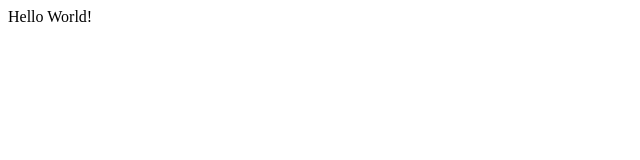
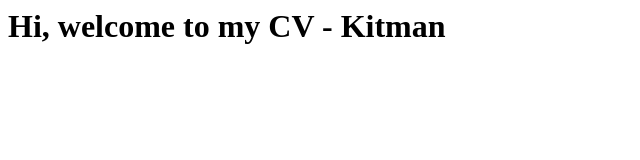
Before and after one commit to kitman1230/kitman1230.github.io, a plain HTML site: page index.html in a window 1280 px wide. Shown: the whole page, without its empty margins (0-640 px from the left). Drawn offline with Linux system fonts and the light colour scheme.

Commit message:
Update index.html

```diff
--- a/index.html
+++ b/index.html
@@ -3,6 +3,6 @@
   </head>
 
   <body>
-    Hello World!
+    <h1>Hi, welcome to  my CV - Kitman</h1>
   </body>
 </html>
```
